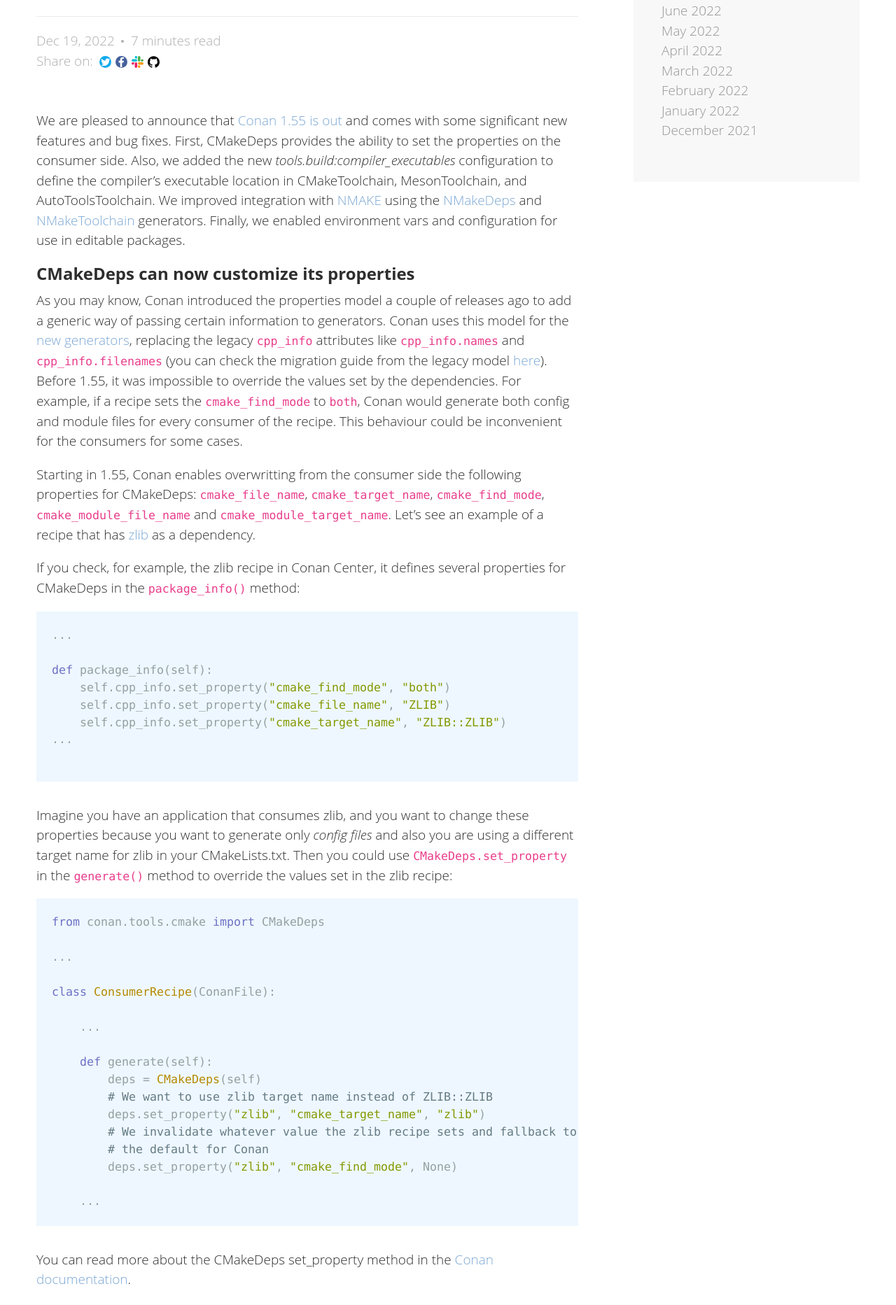
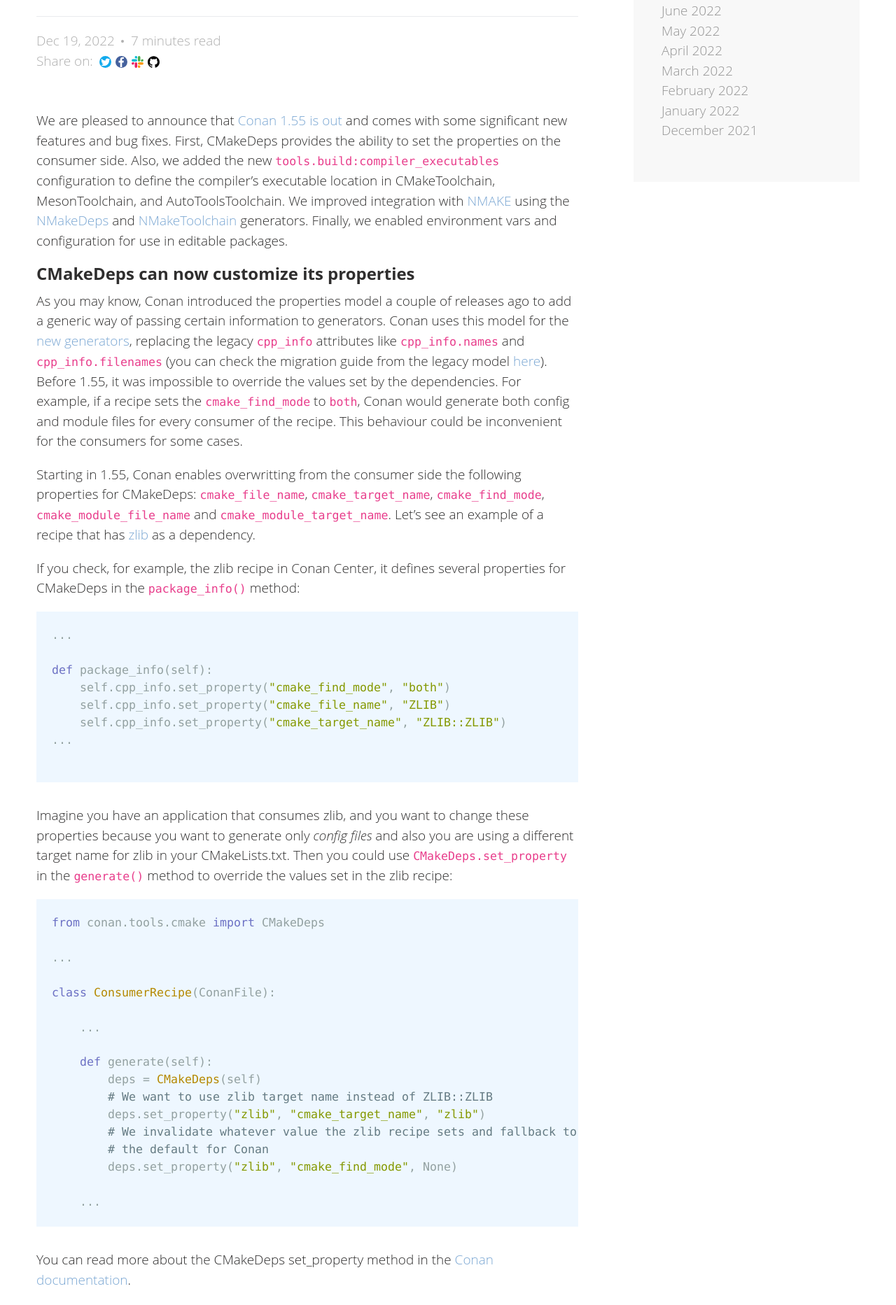
Before and after one commit to conan-io/conan-io.github.io, a Jekyll site: the page built from _posts/2022-12-19-New-conan-release-1-55.markdown, in a window 1280 px wide. Shown: the part 382-2247 px from the top of the page at 70% size. Built offline with Jekyll 4.4.1, drawn with Linux system fonts in a browser that asks for light colours; comment, search, counter and statistics services are not loaded.

```diff
--- a/_posts/2022-12-19-New-conan-release-1-55.markdown
+++ b/_posts/2022-12-19-New-conan-release-1-55.markdown
@@ -9,7 +9,7 @@ meta_description: "The new version features includes CMakeDeps can now customize
 We are pleased to announce that [Conan 1.55 is
 out](https://github.com/conan-io/conan/releases/tag/1.55.0) and comes with some
 significant new features and bug fixes. First, CMakeDeps provides the ability to set the
-properties on the consumer side. Also, we added the new *tools.build:compiler_executables*
+properties on the consumer side. Also, we added the new `tools.build:compiler_executables`
 configuration to define the compiler's executable location in CMakeToolchain,
 MesonToolchain, and AutoToolsToolchain. We improved integration with
 [NMAKE](https://learn.microsoft.com/en-us/cpp/build/reference/nmake-reference) using the
```
